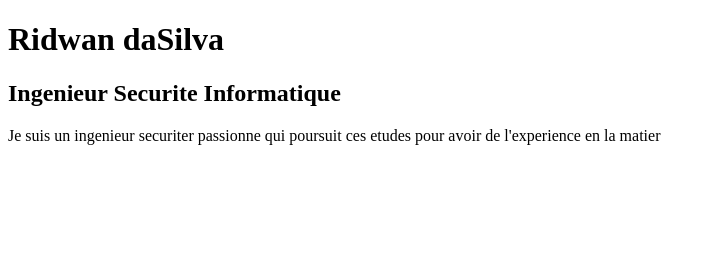
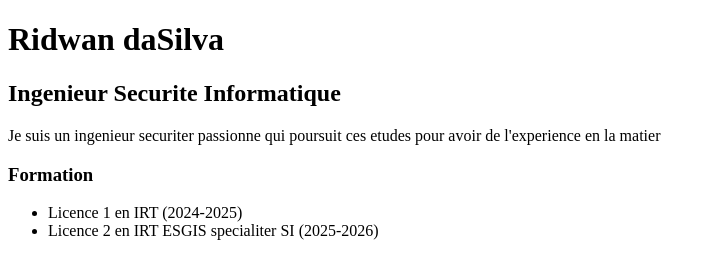
Before and after one commit to ridwandastl/mon-cv, a plain HTML site: page index.html in a window 1280 px wide. Shown: the whole page, without its empty margins (0-713 px from the left). Drawn offline with Linux system fonts and the light colour scheme.

Commit message:
mise en place de la section formations

```diff
--- a/index.html
+++ b/index.html
@@ -14,5 +14,13 @@
     <section id="description">
         <p>Je suis un ingenieur securiter passionne qui poursuit ces etudes pour avoir de l'experience en la matier</p>
     </section>
+    <section id="formaton">
+        <h3>Formation</h3>
+        <ul>
+            <li>Licence 1 en IRT  (2024-2025) </li>
+            <li>Licence 2 en IRT ESGIS specialiter SI (2025-2026) </li>
+        </ul>
+    </section>
+
 </body>
 </html>
```
